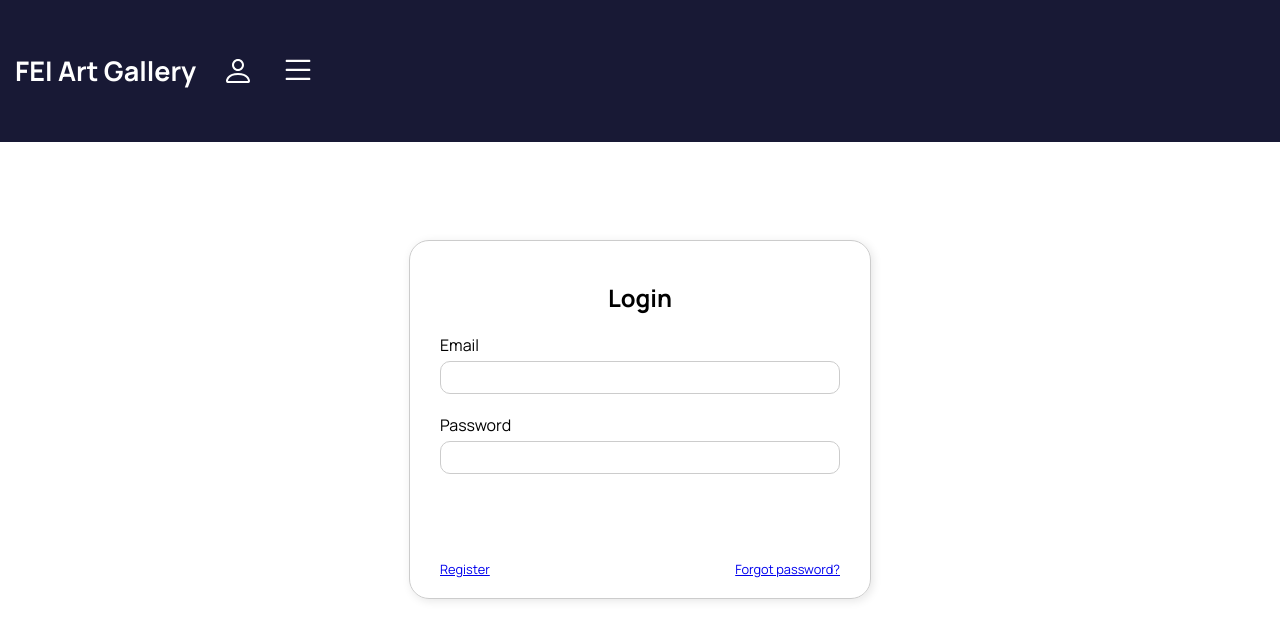
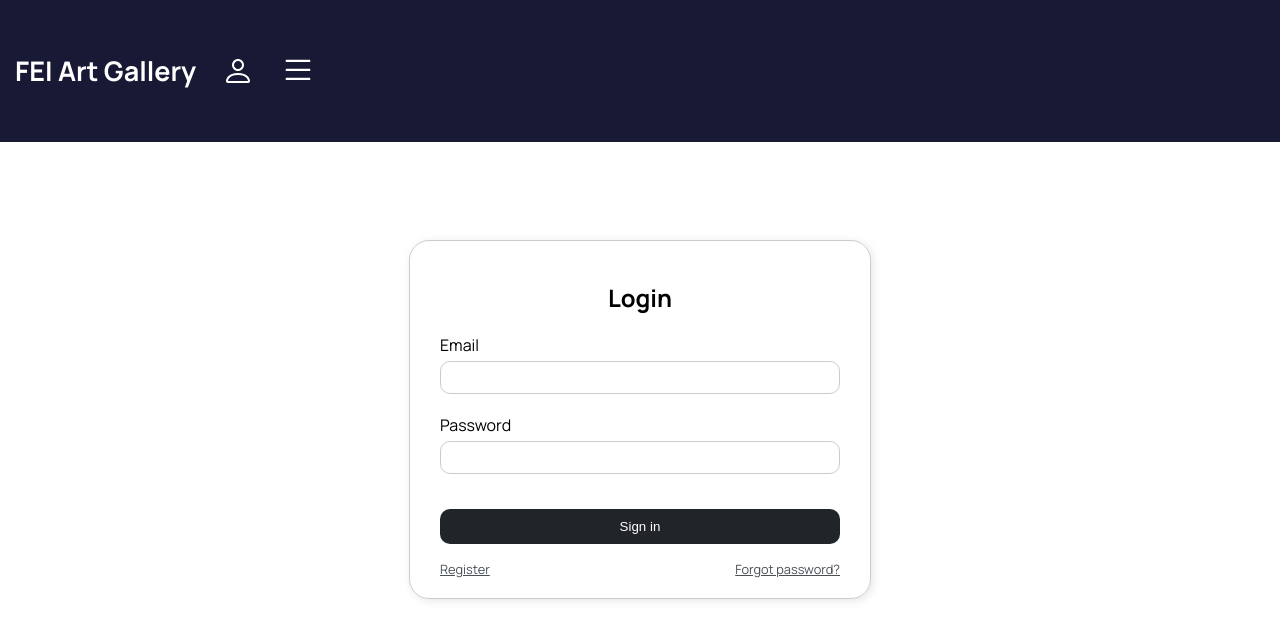
Before and after one commit to MarianFigula/asos-art-gallery, a React (Create React App) app: page /login in a window 1280 px wide. Shown: the top 640 px of the page. Built offline with nearby package versions, Linux system fonts and the light colour scheme; no server answers.

Commit message:
fix: using color variables

```diff
--- a/src/components/login/Login.css
+++ b/src/components/login/Login.css
@@ -32,7 +32,7 @@
     button {
         width: 100%;
         padding: 10px;
-        background-color: var(--input-focus-black);
+        background-color: var(--dark);
         color: var(--white);
         margin-top: 15px;
         border: none;
@@ -46,14 +46,18 @@
 .login-container button:hover {
     background-color: #495057;
 }
-/* Input focus style */
-.login-container .input:focus {
-    border: 1px solid red;
-}
 
 .links{
     margin-top: 1rem;
     font-size: 0.8rem;
     display: flex;
     justify-content: space-between;
+    a {
+        color: var(--grey);
+        transition: color 100ms ease-in;
+
+        &:hover {
+            color: var(--dark);
+        }
+    }
 }
```
